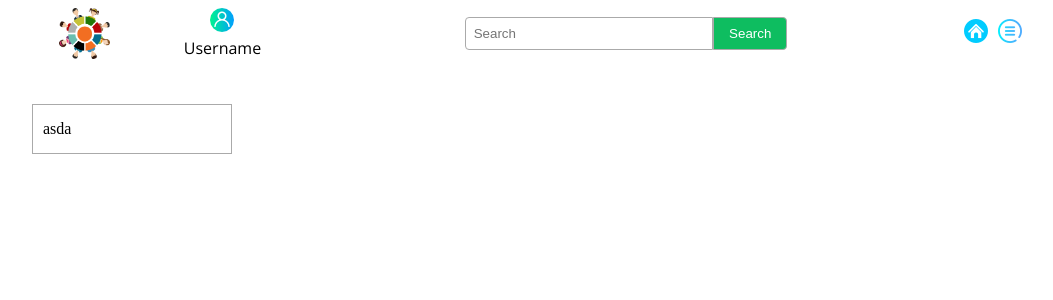
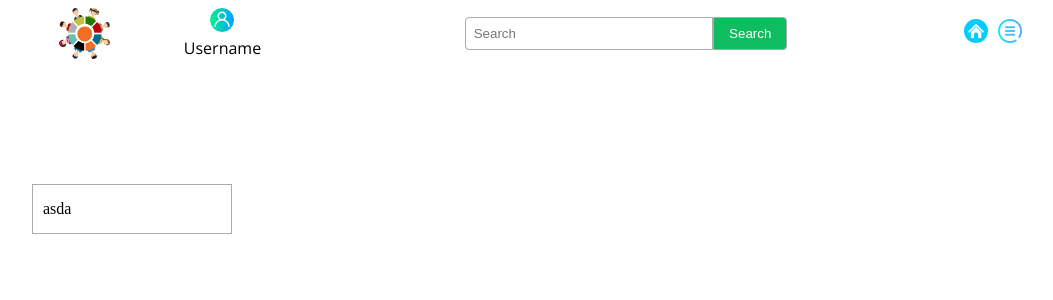
Before and after one commit to erdem-muhammed/Final-Project, a Vue app in the folder frontend/: page /#/user in a window 1280 px wide. Shown: the top 300 px of the page, without its empty margins (108-1161 px from the left). Built offline with nearby package versions, Linux system fonts and the light colour scheme.

Commit message:
add margin-top

```diff
--- a/frontend/src/views/user.vue
+++ b/frontend/src/views/user.vue
@@ -46,11 +46,13 @@ export default {
 }
 .container .left{
     width: 20%;
+    margin-top: 5em;
 }
 .container .mid{
     width: 60%;
 }
 .container .right{
     width: 20%;
+    margin-top: 5em;
 }
 </style>
```
